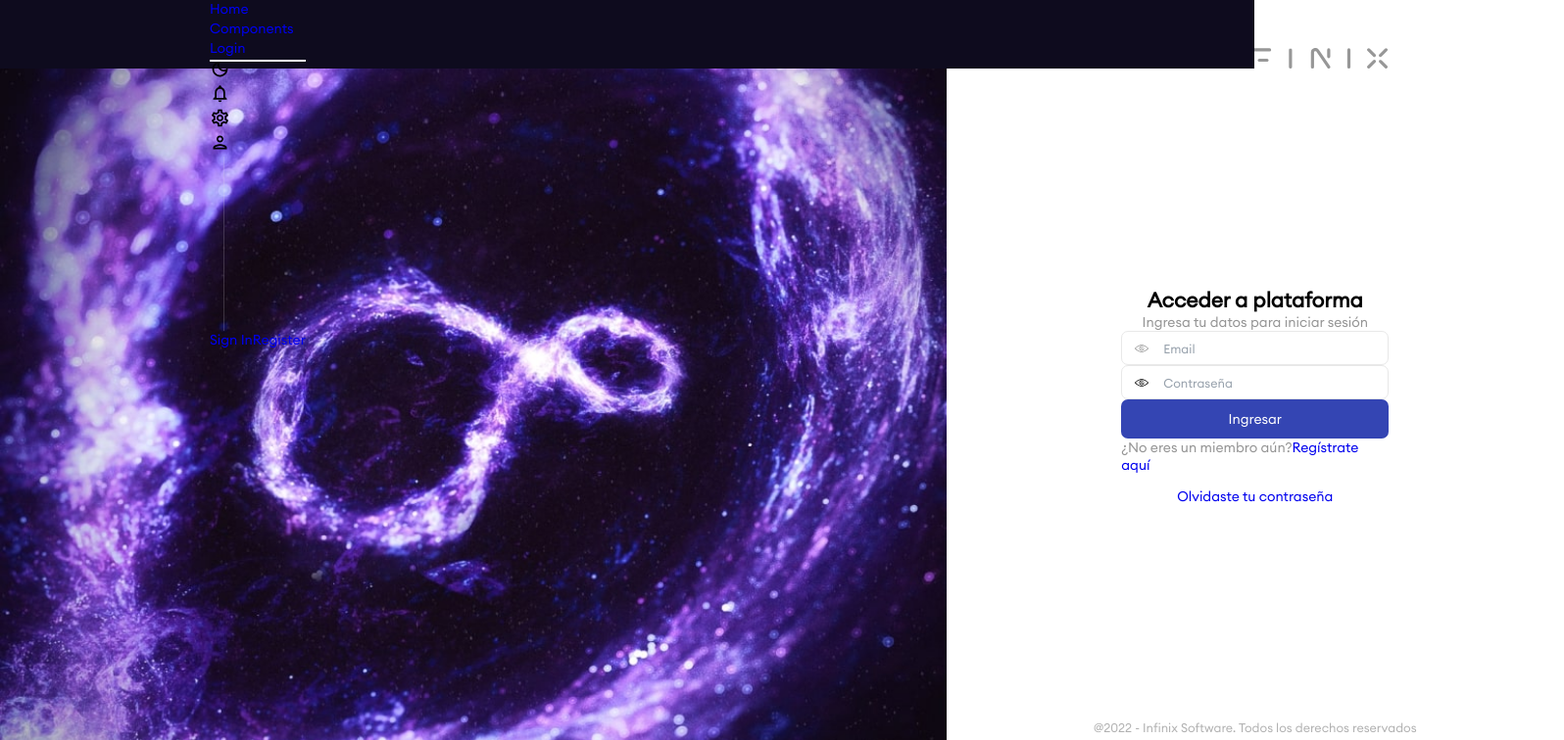
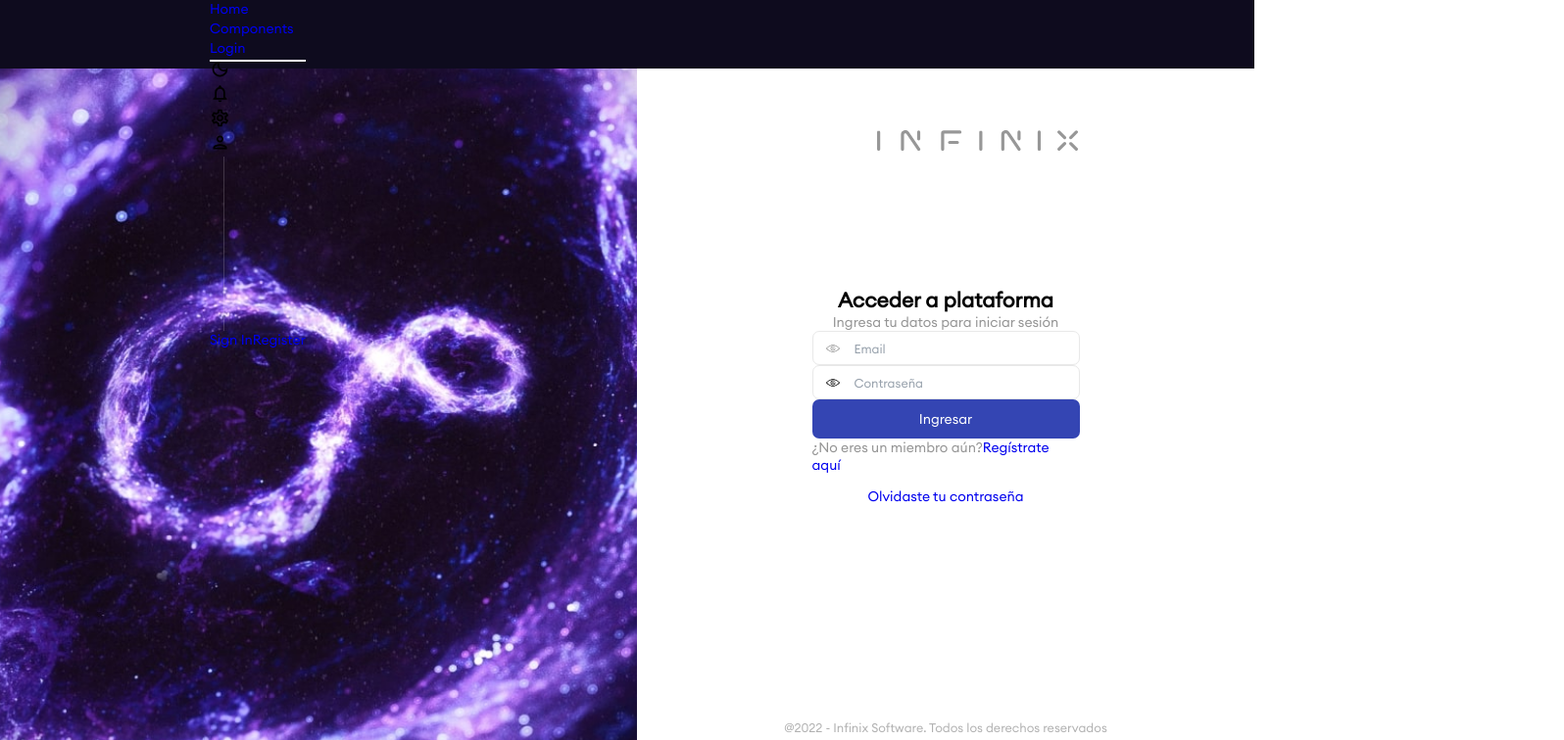
Before and after one commit to mataqque/scalable-project, a React (Vite) app: page /account/login in a window 1280 px wide. Shown: the top 756 px of the page at 98% size, 1596 px wide, since content can reach past the window. Built offline with nearby package versions, Linux system fonts and the light colour scheme.

Commit message:
docs: :package: added rxjs

```diff
--- a/package.json
+++ b/package.json
@@ -44,6 +44,7 @@
 		"react-toastify": "^9.1.1",
 		"redux-thunk": "^2.4.2",
 		"rsuite": "^5.23.0",
+		"rxjs": "^7.8.0",
 		"sanitize-html-react": "^1.13.0",
 		"styled-components": "^5.3.6",
 		"vite-plugin-require": "^1.1.10",
--- a/src/assets/scss/all.scss
+++ b/src/assets/scss/all.scss
@@ -127,3 +127,9 @@ html {
 		color: var(--letterModeDark);
 	}
 }
+//iamge
+.img-expand {
+	width: 100%;
+	height: 100%;
+	object-fit: cover;
+}
--- /dev/null
+++ b/src/components/UI/titles/h1.ts
@@ -0,0 +1,8 @@
+import styled from 'styled-components';
+
+export const TitleH1 = styled.h1`
+	font-size: 1.5rem;
+	&.active {
+		color: var(--body-bg);
+	}
+`;
--- a/src/pages/Account/Account.scss
+++ b/src/pages/Account/Account.scss
@@ -1,16 +1,18 @@
-@media (prefers-color-scheme: dark) {
-	:root {
-		--body-bg: #160a1d;
-	}
+:root {
+	--body-bg: #160a1d;
 }
 .auth-page {
 	width: 100%;
 	height: 100vh;
 	display: flex;
 	flex-direction: row;
-	background-color: var(--body-bg);
+	&.dark {
+		background-color: var(--body-bg);
+	}
 	.auth-brand {
 		width: 10rem;
+		top: 6rem;
+		position: relative;
 	}
 	.bg-auth {
 		width: 100%;
--- a/src/pages/Account/login/login.tsx
+++ b/src/pages/Account/login/login.tsx
@@ -13,6 +13,7 @@ import { ButtonSubmit } from './components/ButtonSubmit.styled';
 import eye from '../../../assets/images/Account/icons/eye-svg.svg?url';
 import { LinkComponentRegister, ShowErrorLogin } from '../components/linkcomponent';
 import { FormStyled } from '../../../components/UI/GlobalComponents/Form/form';
+import { TitleH1 } from '../../../components/UI/titles/h1';
 
 export const Login: React.FunctionComponent = () => {
 	const dispatch = useDispatch();
@@ -51,7 +52,7 @@ export const Login: React.FunctionComponent = () => {
 				<title>Login</title>
 			</Helmet>
 			<main className='login'>
-				<h1 className='text-center c-letter title  '>Acceder a plataforma</h1>
+				<TitleH1 className='text-center text-letter'>Acceder a plataforma</TitleH1>
 				<p className='paragraph text-center mb-4'>Ingresa tu datos para iniciar sesión</p>
 				<FormContainer initialValues={initialValues} validationSchema={LoginSchema} onSubmit={handleSubmit}>
 					{(form: any) => {
@@ -71,7 +72,7 @@ export const Login: React.FunctionComponent = () => {
 				</FormContainer>
 				<LinkComponentRegister />
 				<ShowErrorLogin error={error} />
-				<Link to='/account/password-recovery' className='reset-password   border rounded-full px-4 py-2'>
+				<Link to='/account/password-recovery' className='reset-password border rounded-full px-4 py-2'>
 					Olvidaste tu contraseña
 				</Link>
 			</main>
```
Also changed, not shown: 1 other file (tests, documents, lock files or other folders).
